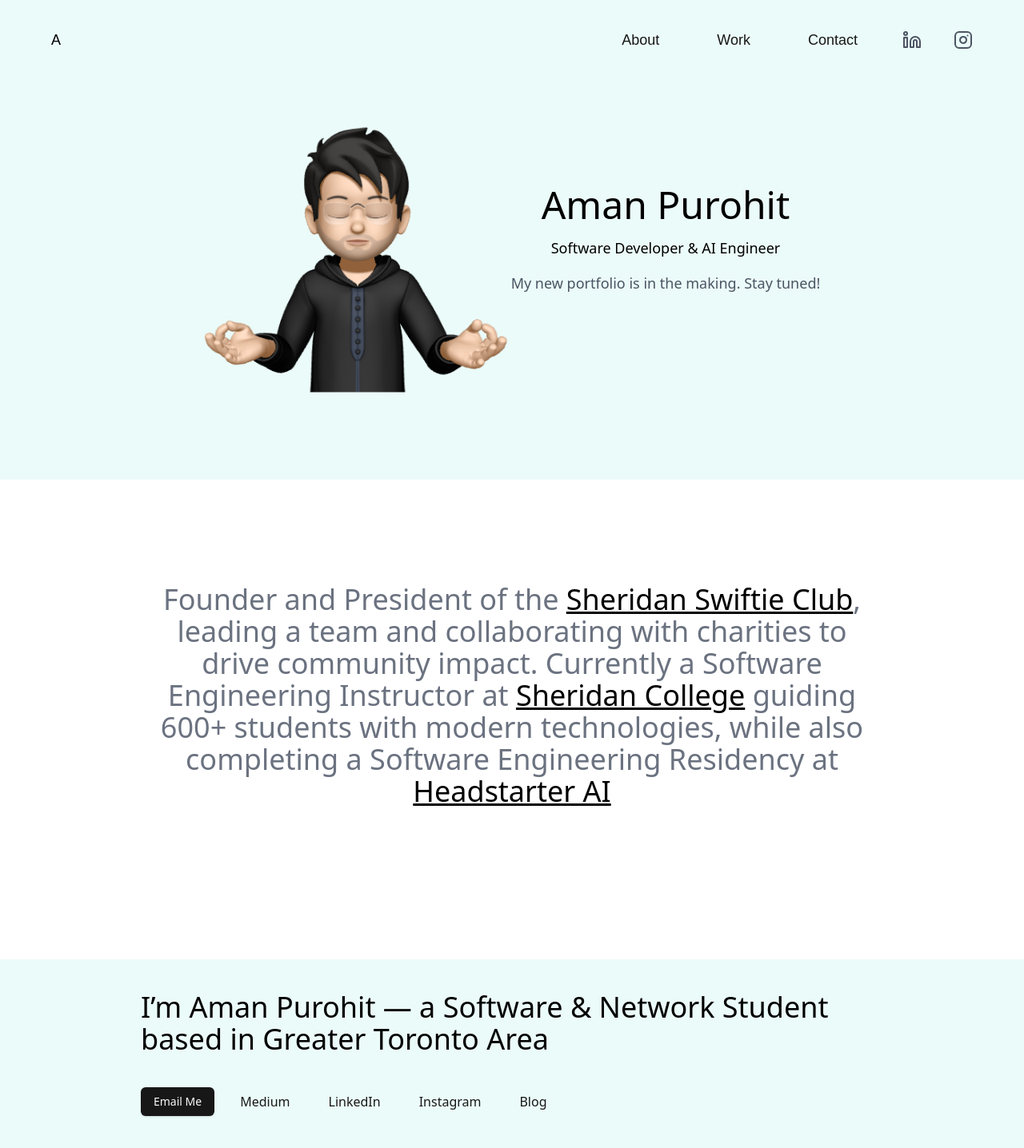
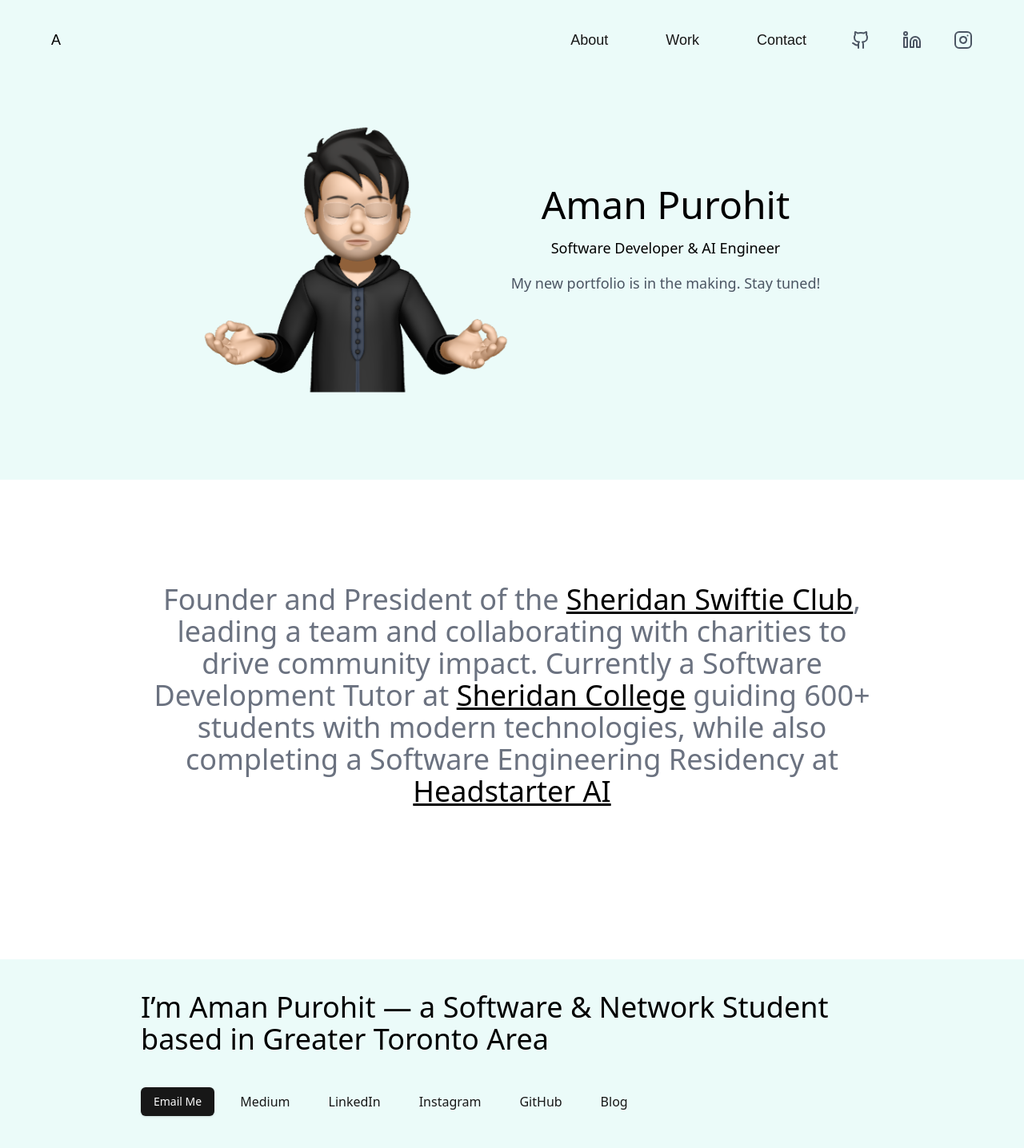
Before and after one commit to purohitamann/porfolio-next, a Next.js app: page / in a window 1280 px wide. Shown: the whole page at 80% size. Built offline with nearby package versions, Linux system fonts and the light colour scheme.

Commit message:
added links

```diff
--- a/src/app/components/Blurb.tsx
+++ b/src/app/components/Blurb.tsx
@@ -1,8 +1,6 @@
 import React from 'react';
 import blurb from '../../data/blurb.json';
 import Link from 'next/link';
-import { Separator } from '@/components/ui/separator';
-
 const Blurb = () => {
     return (
         <div className="h-3/4 w-screen  text-gray-500 font-sans font-medium">
--- a/src/app/components/Footer.tsx
+++ b/src/app/components/Footer.tsx
@@ -28,6 +28,7 @@
                         <Button variant={"link"} className="text-sm md:text-base">Medium</Button>
                         <Button variant={"link"} className="text-sm md:text-base">LinkedIn</Button>
                         <Button variant={"link"} className="text-sm md:text-base">Instagram</Button>
+                        <Button variant={"link"} className="text-sm md:text-base">GitHub</Button>
                         <Button variant={"link"} className="text-sm md:text-base">Blog</Button>
                     </div>
                 </div>
--- a/src/app/components/Navbar.tsx
+++ b/src/app/components/Navbar.tsx
@@ -7,7 +7,7 @@
 import { Button } from '@/components/ui/button';
 import { Linkedin } from 'lucide-react';
 import { Instagram } from 'lucide-react';
-
+import { Github } from 'lucide-react';
 const Navbar = () => {
     const [isOpen, setIsOpen] = useState(false);
 
@@ -33,12 +33,12 @@
                 {/* Links (Hidden on small screens, visible on medium and larger screens) */}
                 <ul className="hidden md:flex text-black justify-between items-center h-full gap-10">
 
-                    <a href={Hero.links.linkedin} target="_blank" rel="noopener noreferrer"> <Button className="hover:text-gray-600 hover:cursor-pointer text-lg" variant="link">About</Button></a>
+                    <a href="/" target="_blank" rel="noopener noreferrer"> <Button className="hover:text-gray-600 hover:cursor-pointer text-lg" variant="link">About</Button></a>
 
 
-                    <a href={Hero.links.linkedin} target="_blank" rel="noopener noreferrer"> <Button className="hover:text-gray-600 hover:cursor-pointer text-lg" variant="link">Work</Button></a>
+                    <a href="/" target="_blank" rel="noopener noreferrer"> <Button className="hover:text-gray-600 hover:cursor-pointer text-lg" variant="link">Work</Button></a>
 
-                    <a href={Hero.links.linkedin} target="_blank" rel="noopener noreferrer"> <Button className="hover:text-gray-600 hover:cursor-pointer text-lg" variant="link">Contact</Button></a>
+                    <a href="/" target="_blank" rel="noopener noreferrer"> <Button className="hover:text-gray-600 hover:cursor-pointer text-lg" variant="link">Contact</Button></a>
 
 
                     {/* <Button
@@ -47,6 +47,7 @@
                     >
                         LinkedInx
                     </Button> */}
+                    <a href={Hero.links.github} target="_blank" rel="noopener noreferrer"> <Github className='text-gray-600 hover:cursor-pointer hover:text-black ' /></a>
                     <a href={Hero.links.linkedin} target="_blank" rel="noopener noreferrer"> <Linkedin className='text-gray-600 hover:cursor-pointer hover:text-black ' /></a>
                     <a href={Hero.links.instagram} target="_blank" rel="noopener noreferrer"> <Instagram className='text-gray-600 hover:cursor-pointer hover:text-black ' /></a>
 
--- a/src/app/layout.tsx
+++ b/src/app/layout.tsx
@@ -2,7 +2,7 @@
 
 import "./globals.css";
 import Navbar from "./components/Navbar";
-import Footer from "./components/Footer";
+
 
 export const metadata: Metadata = {
   title: "Aman Purohit",
--- a/src/app/page.tsx
+++ b/src/app/page.tsx
@@ -1,7 +1,7 @@
-import { Separator } from "@/components/ui/separator";
+
 import Blurb from "./components/Blurb";
 import Hero from "./components/Hero";
-import SectionWrapper from "./components/SectionWrapper";
+
 import Footer from "./components/Footer";
 export default function Home() {
   return (
--- a/src/data/blurb.json
+++ b/src/data/blurb.json
@@ -1,7 +1,6 @@
 {
   "blurb": [
     {
-      "note": "Freelance senior product designer with 10 years of experience. Based in Lisbon. Available for Summer 2025 in.",
       "text": "Founder and President of the ",
       "highlight": {
         "name": "Sheridan Swiftie Club",
@@ -10,7 +9,7 @@
       "description": ", leading a team and collaborating with charities to drive community impact."
     },
     {
-      "text": "Currently a Software Engineering Instructor at ",
+      "text": "Currently a Software Development Tutor at ",
       "highlight": {
         "name": "Sheridan College",
         "link": "https://sheridancollege.ca"
--- a/src/data/hero.json
+++ b/src/data/hero.json
@@ -11,6 +11,7 @@
     "github": "https://github.com/purohitamann",
     "linkedin": "https://www.linkedin.com/in/amanhiranpurohit/",
     "instagram": "https://www.instagram.com/purohitamann/",
-    "location": "https://maps.app.goo.gl/iydEq5wxTnsgwAxT9"
+    "location": "https://maps.app.goo.gl/iydEq5wxTnsgwAxT9",
+    "medium": "https://medium.com/@purohitamann"
   }
 }
```
Also changed, not shown: 1 other file (tests, documents, lock files or other folders).
